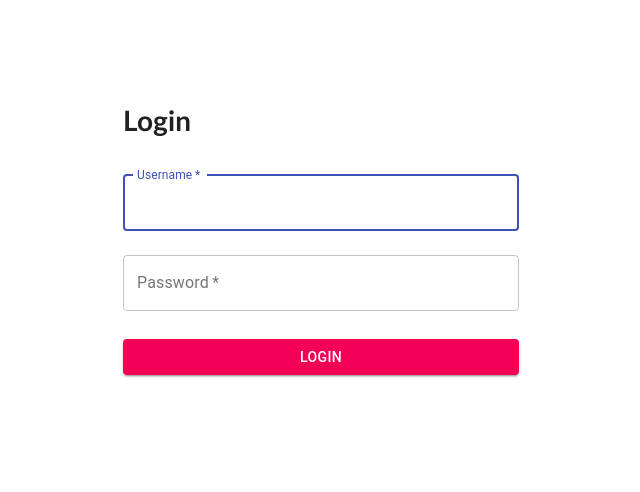
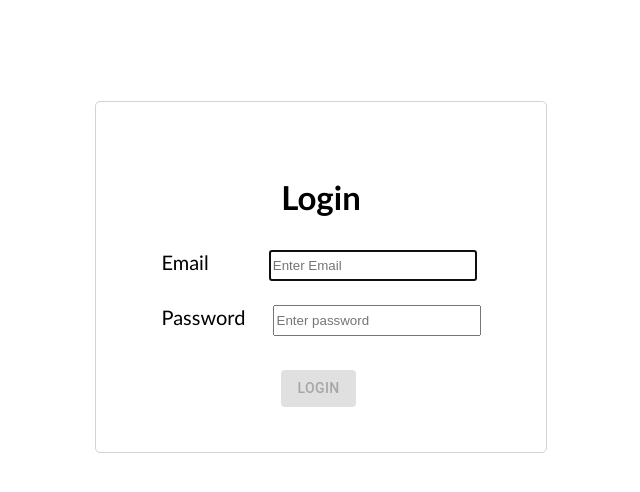
Before and after one commit to bryanscw/cz3002-fe, a React (Create React App) app: page /login in a window 1280 px wide. Shown: the top 492 px of the page, without its empty margins (319-959 px from the left). Built offline with nearby package versions, Linux system fonts and the light colour scheme.

Commit message:
Update login

```diff
--- a/src/AppRouter.js
+++ b/src/AppRouter.js
@@ -10,7 +10,7 @@
   selectUser,
   selectRefreshToken
 } from "./redux/ducks/auth";
-import LoginPage from './login/Login copy2.js';
+import LoginPage from './login/Login.js';
 import ResultController from './results/ResultController.jsx';
 import NewAccount from './systemadmin/NewAccount.js';
 
@@ -27,8 +27,8 @@
       <Route key="LoginPage" path="/login" exact component={LoginPage} />,
       <Route key="NewAccount" path="/newaccount" exact component={NewAccount} />,
       <Route key="Topics" path="/topics" exact component={Topics} />,
-      <Route key="Home" path="/" exact component={Home} />,
-      <Redirect key="LoginRedirect" from="/" exact to="/newaccount" />,
+      //<Route key="Home" path="/" exact component={Home} />,
+      <Redirect key="LoginRedirect" from="/" exact to="/login" />,
 
       <Route key="ResultController" path="/results" exact component={ResultController} />,
 
--- a/src/login/Login copy2.js
+++ /dev/null
@@ -1,95 +0,0 @@
-import React, { Component } from "react";
-import { Button, CssBaseline, TextField, Container } from "@material-ui/core";
-import { authenticateLogin } from "../redux/ducks/auth";
-import PropTypes from "prop-types";
-import { connect } from "react-redux";
-//import "./Login.css";
-
-class LoginPage extends Component {
-  state = {
-    username: "",
-    password: ""
-  };
-  handleChange = (e) => {
-    this.setState({
-      [e.target.name]: e.target.value
-    });
-  };
-
-  handleSubmit = (e) => {
-    e.preventDefault();
-    this.props.authenticateLogin(this.state);
-  };
-
-
-render() {
-  const { username, password } = this.state;
-
-  return (
-    <div className="main" data-test="loginContainer">
-      <Container component="main" maxWidth="xs">
-      <CssBaseline />
-      <div className="login-form">
-        <h1>Login</h1>
-        <form
-          noValidate
-          onSubmit={this.handleSubmit}
-        >
-          <TextField
-            data-testid="usernameField"
-            onChange={this.handleChange}
-            defaultValue={username}
-            variant="outlined"
-            margin="normal"
-            required
-            fullWidth
-            id="username"
-            label="Username"
-            name="username"
-            autoComplete="username"
-            autoFocus
-            //style={{height:25, width:200, marginLeft:55}}
-          />
-          <TextField
-            data-testid="passwordField"
-            onChange={this.handleChange}
-            defaultValue={password}
-            variant="outlined"
-            margin="normal"
-            required
-            fullWidth
-            name="password"
-            label="Password"
-            type="password"
-            id="password"
-            autoComplete="current-password"
-            //style={{height:25, width:200, marginLeft:55}}
-          />
-          <Button
-            data-testid="loginButton"
-            type="submit"
-            fullWidth
-            variant="contained"
-            color="secondary"
-            style={{  marginTop: 20 }}
-          >Login</Button>
-
-        </form>
-      </div>
-      </Container>
-    </div>
-    );
-  }
-
-}
-LoginPage.propTypes = {
-  /** An action creator for authenticating login */
-  authenticateLogin: PropTypes.func.isRequired
-  /** An object used for styling */
-};
-
-const dispatchers = {
-  authenticateLogin
-};
-
-export default connect(() => ({}), dispatchers)(LoginPage);
```
